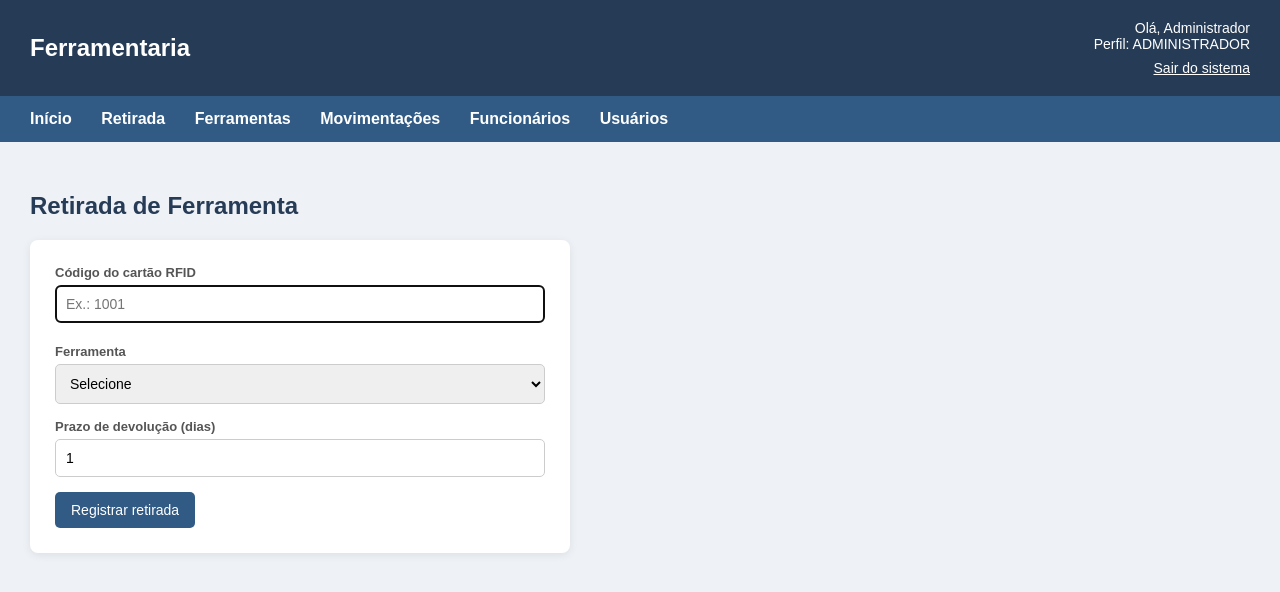
After one commit to otaviovinicius-15/IoT_SA, a PHP site: page /retirada.php in a window 1280 px wide. The commit adds this page. Shown: the top 592 px of the page. Run offline with PHP 8.4, Linux system fonts and the light colour scheme; a user stored in the database is signed in; data comes from the database, SQL or seed files in the repository.

Commit message:
add api RFID

```diff
--- a/dashboard.php
+++ b/dashboard.php
@@ -272,6 +272,7 @@ $atrasadas = $pdo->query("
 
     <nav>
         <a href="dashboard.php">Início</a>
+        <a href="retirada.php">Retirada</a>
         <a href="ferramentas.php">Ferramentas</a>
         <a href="historico.php">Movimentações</a>
         <?php if ($_SESSION['perfil'] === 'administrador'): ?>
--- /dev/null
+++ b/esp32/leitor_rfid/libraries.txt
@@ -0,0 +1,4 @@
+ArduinoJson
+MFRC522
+Adafruit GFX Library
+Adafruit SSD1306
--- a/ferramentas.php
+++ b/ferramentas.php
@@ -316,6 +316,7 @@ $ferramentas = $pdo->query("SELECT * FROM ferramentas ORDER BY ativo DESC, nome"
 
     <nav>
         <a href="dashboard.php">Início</a>
+        <a href="retirada.php">Retirada</a>
         <a href="ferramentas.php">Ferramentas</a>
         <a href="historico.php">Movimentações</a>
         <?php if ($ehAdmin): ?>
--- a/funcionarios.php
+++ b/funcionarios.php
@@ -408,6 +408,7 @@ $funcionarios = $pdo->query("
     <nav>
 
         <a href="dashboard.php">Início</a>
+        <a href="retirada.php">Retirada</a>
         <a href="ferramentas.php">Ferramentas</a>
         <a href="historico.php">Movimentações</a>
 
--- a/historico.php
+++ b/historico.php
@@ -283,6 +283,7 @@ function formatarData($data)
 
     <nav>
         <a href="dashboard.php">Início</a>
+        <a href="retirada.php">Retirada</a>
         <a href="ferramentas.php">Ferramentas</a>
         <a href="historico.php">Movimentações</a>
         <?php if ($ehAdmin): ?>
--- /dev/null
+++ b/retirada.php
@@ -0,0 +1,297 @@
+<?php
+
+require_once "./config/conexao.php";
+
+if (!isset($_SESSION['usuario_id'])) {
+    header("Location: login.php");
+    exit;
+}
+
+$nome    = $_SESSION['usuario_nome'];
+$perfil  = $_SESSION['perfil'];
+$ehAdmin = $perfil === 'administrador';
+
+$erro    = "";
+$sucesso = "";
+
+if ($_SERVER['REQUEST_METHOD'] === 'POST') {
+
+    $codigo       = strtoupper(trim($_POST['codigo'] ?? ''));
+    $ferramentaId = (int) ($_POST['ferramenta_id'] ?? 0);
+    $dias         = max(1, (int) ($_POST['dias'] ?? 1));
+
+    $stmt = $pdo->prepare("SELECT id, nome FROM funcionarios WHERE cartao_rfid = ? AND ativo = 1");
+    $stmt->execute([$codigo]);
+    $funcionario = $stmt->fetch();
+
+    $stmt = $pdo->prepare("SELECT id, nome, quantidade_disponivel FROM ferramentas WHERE id = ? AND ativo = 1");
+    $stmt->execute([$ferramentaId]);
+    $ferramenta = $stmt->fetch();
+
+    if (!$funcionario) {
+        $erro = "Cartão não autorizado.";
+    } elseif (!$ferramenta) {
+        $erro = "Selecione uma ferramenta.";
+    } elseif ($ferramenta['quantidade_disponivel'] < 1) {
+        $erro = "Não há unidades disponíveis de " . $ferramenta['nome'] . ".";
+    } else {
+        $pdo->beginTransaction();
+
+        $pdo->prepare("
+            INSERT INTO movimentacoes (funcionario_id, ferramenta_id, prazo_devolucao)
+            VALUES (?, ?, DATE_ADD(NOW(), INTERVAL ? DAY))
+        ")->execute([$funcionario['id'], $ferramenta['id'], $dias]);
+
+        $pdo->prepare("UPDATE ferramentas SET quantidade_disponivel = quantidade_disponivel - 1 WHERE id = ?")
+            ->execute([$ferramenta['id']]);
+
+        $pdo->commit();
+
+        $sucesso = "Retirada registrada: " . $ferramenta['nome'] . " para " . $funcionario['nome'] . ".";
+    }
+}
+
+$ferramentas = $pdo->query("
+    SELECT id, nome, quantidade_disponivel
+    FROM ferramentas
+    WHERE ativo = 1
+    ORDER BY nome
+")->fetchAll();
+
+?>
+
+<!DOCTYPE html>
+<html lang="pt-br">
+<head>
+    <meta charset="UTF-8">
+    <meta name="viewport" content="width=device-width, initial-scale=1.0">
+    <title>Retirada - Ferramentaria</title>
+    <style>
+        * {
+            box-sizing: border-box;
+        }
+
+        body {
+            margin: 0;
+            font-family: Arial, sans-serif;
+            background-color: #eef1f5;
+        }
+
+        header {
+            background-color: #263b55;
+            color: white;
+            padding: 20px 30px;
+            display: flex;
+            justify-content: space-between;
+            align-items: center;
+        }
+
+        header h2 {
+            margin: 0;
+        }
+
+        .usuario {
+            text-align: right;
+            font-size: 14px;
+        }
+
+        .usuario a {
+            color: white;
+            display: inline-block;
+            margin-top: 8px;
+        }
+
+        nav {
+            background-color: #315b85;
+            padding: 14px 30px;
+        }
+
+        nav a {
+            color: white;
+            text-decoration: none;
+            margin-right: 25px;
+            font-weight: bold;
+        }
+
+        nav a:hover {
+            text-decoration: underline;
+        }
+
+        main {
+            padding: 30px;
+            max-width: 600px;
+        }
+
+        h2.titulo {
+            color: #263b55;
+        }
+
+        .caixa {
+            background-color: white;
+            padding: 25px;
+            border-radius: 8px;
+            box-shadow: 0 2px 8px rgba(0, 0, 0, 0.08);
+        }
+
+        .campo {
+            display: flex;
+            flex-direction: column;
+            margin-bottom: 15px;
+        }
+
+        .campo label {
+            font-size: 13px;
+            font-weight: bold;
+            color: #555;
+            margin-bottom: 5px;
+        }
+
+        .campo input,
+        .campo select {
+            padding: 10px;
+            border: 1px solid #ccc;
+            border-radius: 5px;
+            font-size: 14px;
+        }
+
+        .botao {
+            background-color: #315b85;
+            color: white;
+            border: none;
+            padding: 10px 16px;
+            border-radius: 5px;
+            font-size: 14px;
+            cursor: pointer;
+        }
+
+        .botao:hover {
+            background-color: #244565;
+        }
+
+        .aviso {
+            padding: 12px;
+            border-radius: 5px;
+            margin-bottom: 15px;
+            font-size: 14px;
+        }
+
+        .aviso.ok {
+            background-color: #e6f6ec;
+            color: #1e7e45;
+        }
+
+        .aviso.erro {
+            background-color: #fdecea;
+            color: #a93226;
+        }
+
+        #cartao {
+            font-size: 13px;
+            margin-top: 6px;
+        }
+
+        @media (max-width: 600px) {
+            header {
+                flex-direction: column;
+                align-items: flex-start;
+                gap: 15px;
+            }
+
+            .usuario {
+                text-align: left;
+            }
+
+            nav a {
+                display: inline-block;
+                margin: 5px 12px 5px 0;
+            }
+
+            main {
+                padding: 20px;
+            }
+        }
+    </style>
+</head>
+
+<body>
+    <header>
+        <h2>Ferramentaria</h2>
+
+        <div class="usuario">
+            Olá, <?= htmlspecialchars($nome) ?><br>
+            Perfil: <?= strtoupper($perfil) ?><br>
+            <a href="sair.php">Sair do sistema</a>
+        </div>
+    </header>
+
+    <nav>
+        <a href="dashboard.php">Início</a>
+        <a href="retirada.php">Retirada</a>
+        <a href="ferramentas.php">Ferramentas</a>
+        <a href="historico.php">Movimentações</a>
+        <?php if ($ehAdmin): ?>
+        <a href="funcionarios.php">Funcionários</a>
+        <a href="usuarios.php">Usuários</a>
+        <?php endif; ?>
+    </nav>
+
+    <main>
+        <h2 class="titulo">Retirada de Ferramenta</h2>
+
+        <div class="caixa">
+            <?php if ($sucesso): ?>
+                <div class="aviso ok"><?= htmlspecialchars($sucesso) ?></div>
+            <?php endif; ?>
+
+            <?php if ($erro): ?>
+                <div class="aviso erro"><?= htmlspecialchars($erro) ?></div>
+            <?php endif; ?>
+
+            <form method="POST" action="retirada.php">
+                <div class="campo">
+                    <label for="codigo">Código do cartão RFID</label>
+                    <input type="text" id="codigo" name="codigo" placeholder="Ex.: 1001" required autofocus>
+                    <span id="cartao"></span>
+                </div>
+
+                <div class="campo">
+                    <label for="ferramenta">Ferramenta</label>
+                    <select id="ferramenta" name="ferramenta_id" required>
+                        <option value="">Selecione</option>
+                        <?php foreach ($ferramentas as $f): ?>
+                        <option value="<?= $f['id'] ?>" <?= $f['quantidade_disponivel'] < 1 ? 'disabled' : '' ?>>
+                            <?= htmlspecialchars($f['nome']) ?> (<?= $f['quantidade_disponivel'] ?> disponível)
+                        </option>
+                        <?php endforeach; ?>
+                    </select>
+                </div>
+
+                <div class="campo">
+                    <label for="dias">Prazo de devolução (dias)</label>
+                    <input type="number" id="dias" name="dias" value="1" min="1">
+                </div>
+
+                <button type="submit" class="botao">Registrar retirada</button>
+            </form>
+        </div>
+    </main>
+
+    <script>
+        const campoCodigo = document.getElementById('codigo');
+        const resultado   = document.getElementById('cartao');
+
+        campoCodigo.addEventListener('change', async () => {
+            const resposta = await fetch('api/rfid.php?codigo=' + encodeURIComponent(campoCodigo.value));
+            const dados    = await resposta.json();
+
+            if (dados.autorizado) {
+                resultado.textContent = '✔ ' + dados.nome + ' (' + (dados.setor ?? '-') + ')';
+                resultado.style.color = '#1e7e45';
+            } else {
+                resultado.textContent = '✘ ' + dados.mensagem;
+                resultado.style.color = '#a93226';
+            }
+        });
+    </script>
+</body>
+</html>
--- a/usuarios.php
+++ b/usuarios.php
@@ -368,6 +368,7 @@ $usuarios = $pdo->query("SELECT id, nome, email, perfil, ativo FROM usuarios ORD
 
     <nav>
         <a href="dashboard.php">Início</a>
+        <a href="retirada.php">Retirada</a>
         <a href="ferramentas.php">Ferramentas</a>
         <a href="historico.php">Movimentações</a>
         <a href="funcionarios.php">Funcionários</a>
```
Also changed, not shown: api/rfid.php (added, +33 -0 lines), 1 other file.
